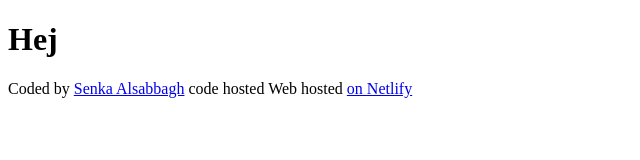
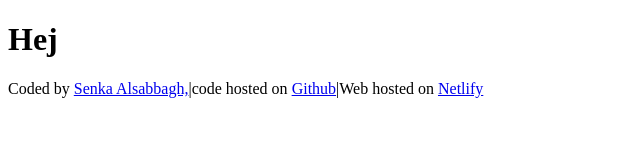
Before and after one commit to Senka87/Just-a-Weather-App, a plain HTML site: page index.html in a window 1280 px wide. Shown: the whole page, without its empty margins (0-640 px from the left). Drawn offline with Linux system fonts and the light colour scheme.

Commit message:
Update index.html

```diff
--- a/index.html
+++ b/index.html
@@ -8,10 +8,10 @@
   <body>
     <h1>Hej</h1>
     <footer>
-      Coded by <a href="https://github.com/Senka87">Senka Alsabbagh</a> code
-      hosted
-      <a href="https://github.com/Senka87/Just-a-Weather-App" on Github></a>Web
-      hosted <a href="https://theweathernews.netlify.app/">on Netlify</a>
+      Coded by <a href="https://github.com/Senka87">Senka Alsabbagh,</a>|code
+      hosted on
+      <a href="https://github.com/Senka87/Just-a-Weather-App">Github</a>|Web
+      hosted on <a href="https://theweathernews.netlify.app/">Netlify</a>
     </footer>
   </body>
 </html>
```
